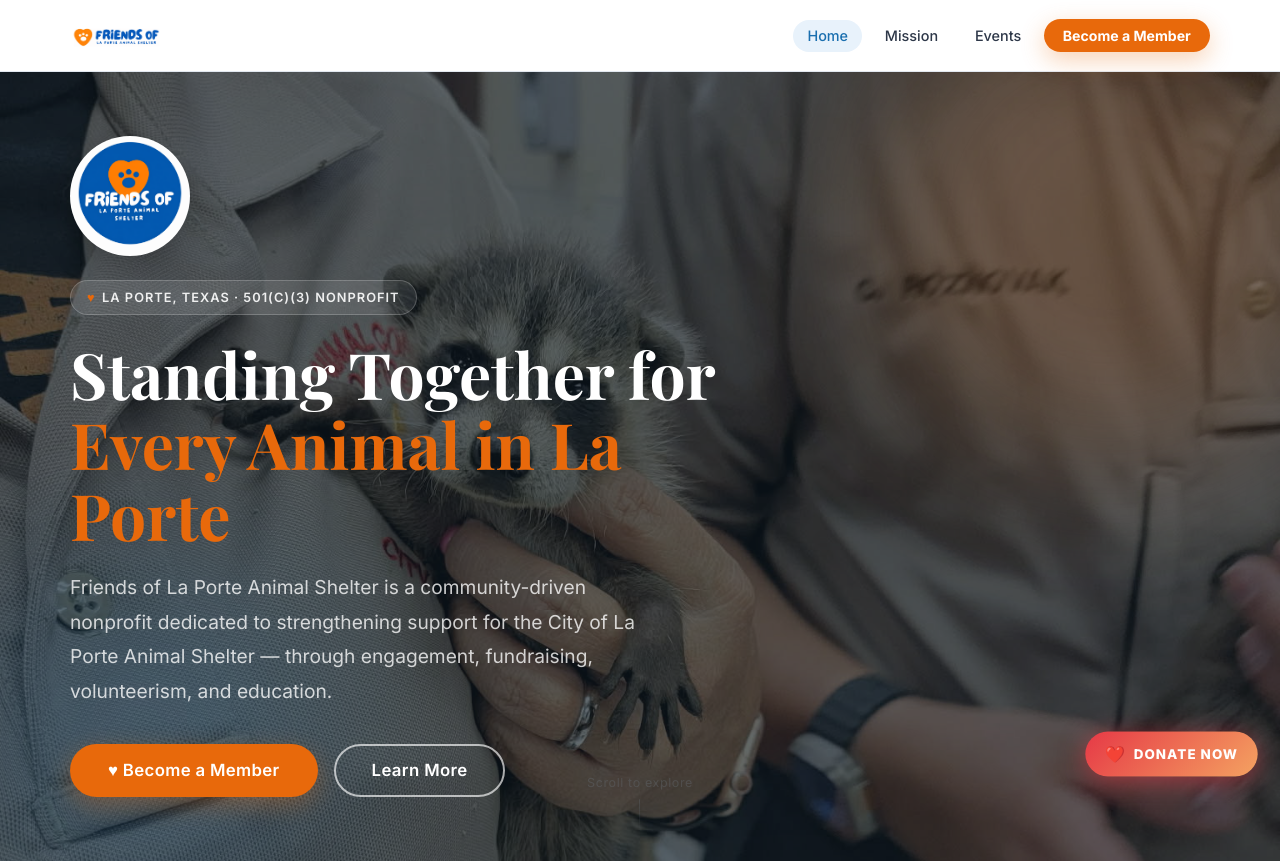
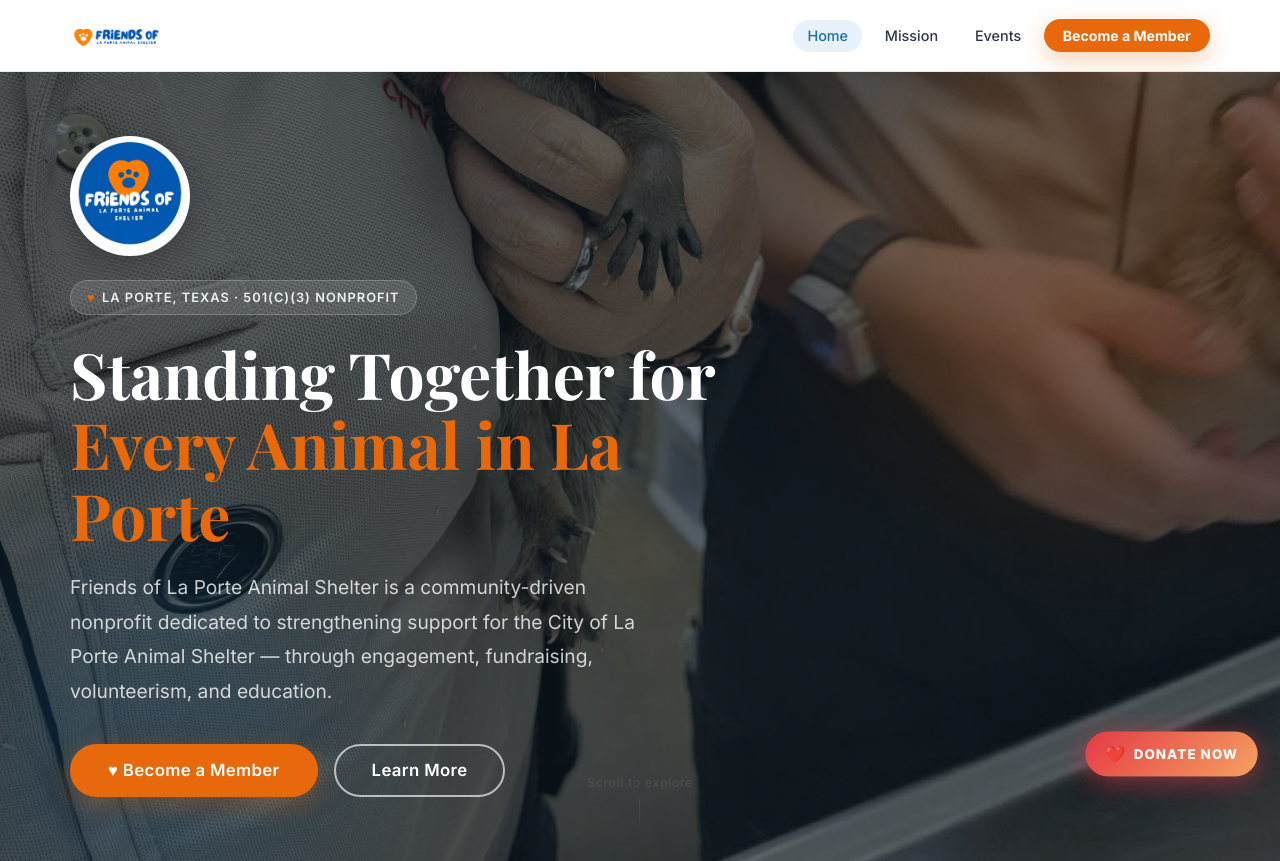
Before and after one commit to TheSocialHiveTx/friendsoflaporte.com, a website: page home/index.html in a window 1280 px wide. Shown: the top 861 px of the page. Drawn offline with nearby package versions, Linux system fonts and the light colour scheme.

Commit message:
fix: radically shift image up to save face from text block overlay

```diff
--- a/assets/css/styles.css
+++ b/assets/css/styles.css
@@ -380,7 +380,7 @@
   width: 100%;
   height: 100%;
   object-fit: cover;
-  object-position: 50% 30%; /* Moved up slightly */
+  object-position: 50% 80%; /* Shifted UP so the face clears the text block on desktop */
   z-index: 0;
 }
 .hero-bg-overlay {
```
